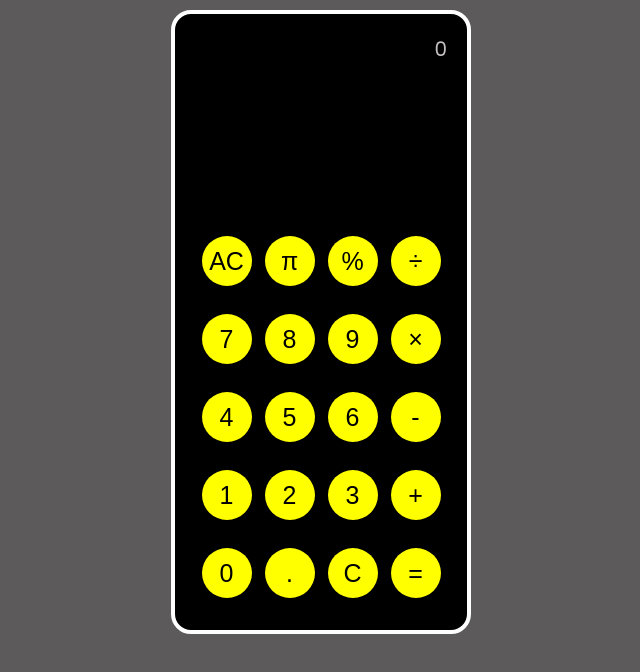
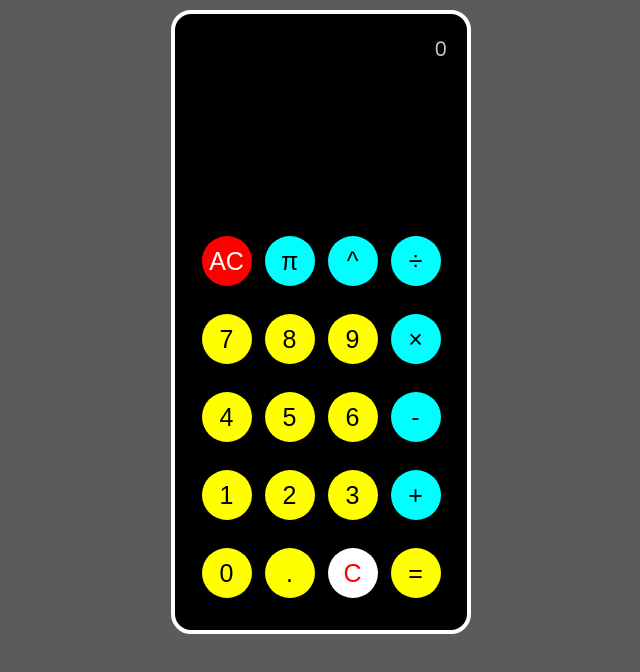
Before and after one commit to oluibk2020/calculator, a plain HTML site: page index.html in a window 1280 px wide. Shown: the whole page, without its empty margins (319-959 px from the left). Drawn offline with Linux system fonts and the light colour scheme.

Commit message:
fifth version

```diff
--- a/css/style.css
+++ b/css/style.css
@@ -97,6 +97,19 @@ html {
   box-shadow: 0 2px 4px rgba(0, 0, 0, 0.2);
 }
 
+.container button.operator{
+  background-color: cyan;
+}
+
+.container button.clear{
+background-color: red;
+color: white;
+}
+.container button.cancel{
+background-color: white;
+color: red;
+}
+
 .container button:hover {
     background-color: #555;
     box-shadow: 0 4px 8px rgba(0, 0, 0, 0.2); /* Adjusted box shadow on hover */
--- a/index.html
+++ b/index.html
@@ -15,33 +15,33 @@
         </div>
         <div class="sm-container">
           <div class="container">
-            <button id="ac">AC</button>
-            <button id="pie">π</button>
-            <button id="percent">%</button>
-            <button id="division">÷</button>
+            <button class="clear" id="ac">AC</button>
+            <button class="operator" id="pie">π</button>
+            <button class="operator" id="carrot">^</button>
+            <button class="operator" id="division">÷</button>
           </div>
           <div class="container">
             <button id="seven">7</button>
             <button id="eight">8</button>
             <button id="nine">9</button>
-            <button id="multiply">&times;</button>
+            <button class="operator" id="multiply">&times;</button>
           </div>
           <div class="container">
             <button id="four">4</button>
             <button id="five">5</button>
             <button id="six">6</button>
-            <button id="minus">-</button>
+            <button class="operator" id="minus">-</button>
           </div>
           <div class="container">
             <button id="one">1</button>
             <button id="two">2</button>
             <button id="three">3</button>
-            <button id="plus">+</button>
+            <button class="operator" id="plus">+</button>
           </div>
           <div class="container">
             <button id="zero">0</button>
             <button id="dot">.</button>
-            <button id="cancel">C</button>
+            <button class="cancel" id="cancel">C</button>
             <button id="equals">=</button>
           </div>
         </div>
--- a/script/script.js
+++ b/script/script.js
@@ -1,5 +1,5 @@
 const clearScreen = document.body.querySelector("#ac");
-const percent = document.body.querySelector("#percent");
+const carrot = document.body.querySelector("#carrot");
 const division = document.body.querySelector("#division");
 const pie = document.body.querySelector("#pie");
 const minus = document.body.querySelector("#minus");
@@ -123,11 +123,11 @@ dot.addEventListener("click", function (textContent) {
   }
 });
 
-//percent
+//carrot
 
-percent.addEventListener("click", function (textContent) {
-  const percent = textContent.target.innerText;
-  arr.push(percent);
+carrot.addEventListener("click", function (textContent) {
+  const carrot = textContent.target.innerText;
+  arr.push('**');
   displayScreen();
 });
 
```
